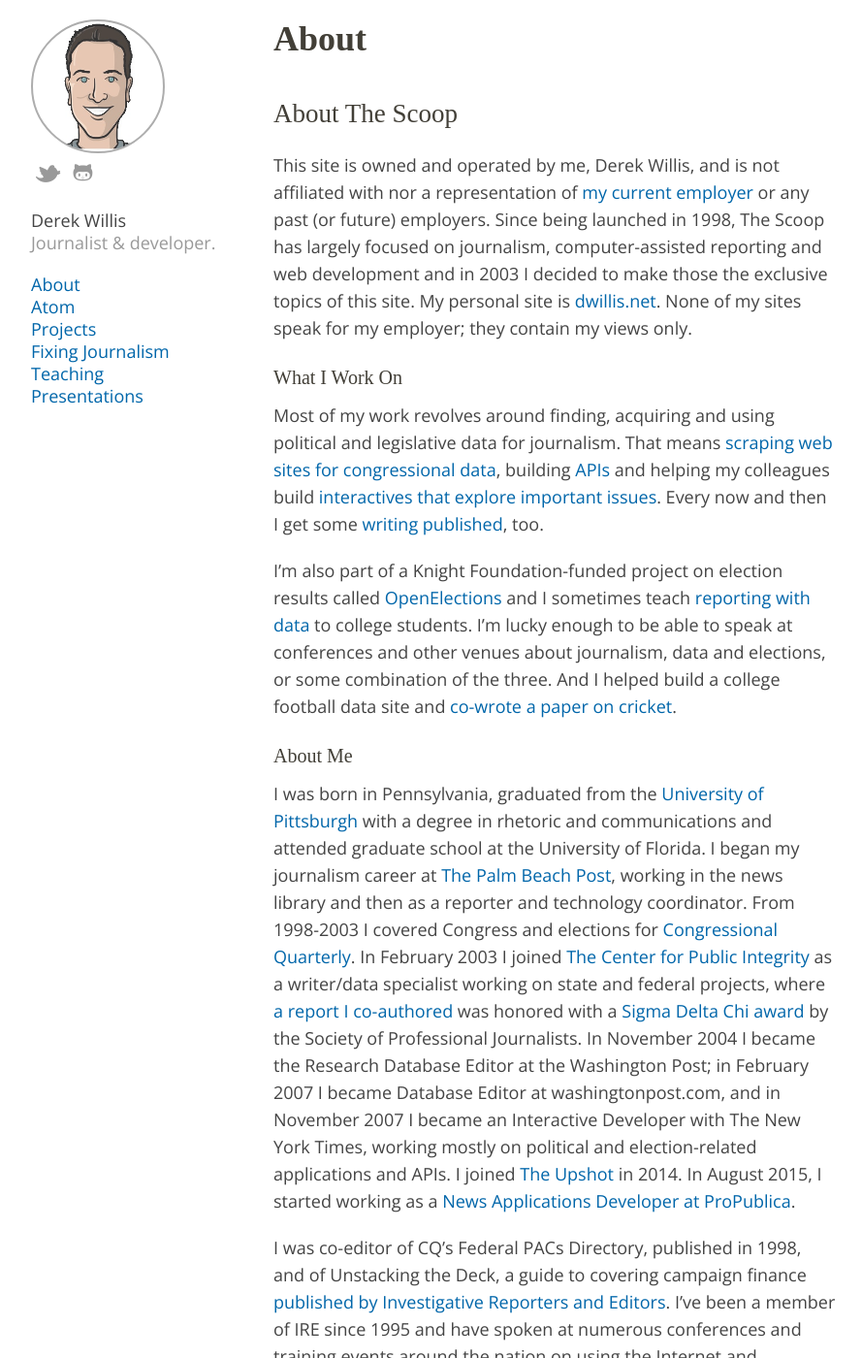
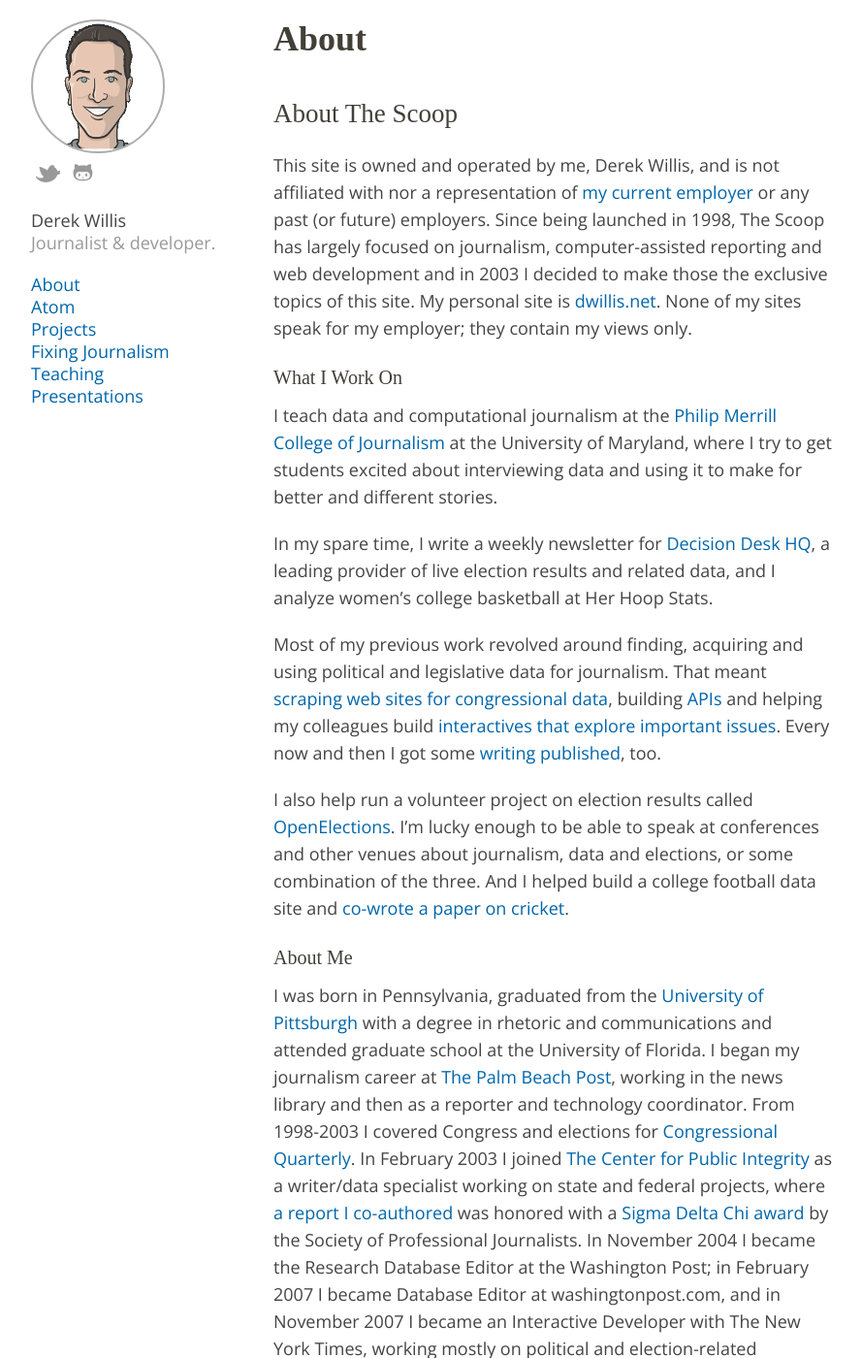
Before and after one commit to dwillis/dwillis.github.com, a Jekyll site: the page built from about.md, in a window 1280 px wide and 1400 px high. Shown: the whole window at 97% size, without its empty margins (138-1027 px from the left). Built offline with Jekyll 4.4.1, drawn with Linux system fonts in a browser that asks for light colours; some web fonts are replaced; some of the changed text lies outside the part shown.

Commit message:
updated about

```diff
--- a/about.md
+++ b/about.md
@@ -10,13 +10,17 @@
 
 ### What I Work On
 
-Most of my work revolves around finding, acquiring and using political and legislative data for journalism. That means [scraping web sites for congressional data](https://github.com/dwillis/statement), building [APIs](https://projects.propublica.org/api-docs/congress-api/) and helping my colleagues build [interactives that explore important issues](https://projects.propublica.org/represent/). Every now and then I get some [writing published](https://www.propublica.org/article/will-nancy-pelosi-open-the-floor-to-bipartisan-ideas), too.
+I teach data and computational journalism at the [Philip Merrill College of Journalism](https://merrill.umd.edu/) at the University of Maryland, where I try to get students excited about interviewing data and using it to make for better and different stories.
 
-I'm also part of a Knight Foundation-funded project on election results called [OpenElections](http://blog.openelections.net/) and I sometimes teach [reporting with data](http://dwillis.github.io/data-reporting/index.html) to college students. I'm lucky enough to be able to speak at conferences and other venues about journalism, data and elections, or some combination of the three. And I helped build a college football data site and [co-wrote a paper on cricket](https://github.com/dwillis/toss-up/blob/master/write_up/cricket.pdf).
+In my spare time, I write a weekly newsletter for [Decision Desk HQ](https://decisiondeskhq.com/), a leading provider of live election results and related data, and I analyze women's college basketball at Her Hoop Stats.
+
+Most of my previous work revolved around finding, acquiring and using political and legislative data for journalism. That meant [scraping web sites for congressional data](https://github.com/dwillis/statement), building [APIs](https://projects.propublica.org/api-docs/congress-api/) and helping my colleagues build [interactives that explore important issues](https://projects.propublica.org/represent/). Every now and then I got some [writing published](https://www.propublica.org/article/will-nancy-pelosi-open-the-floor-to-bipartisan-ideas), too.
+
+I also help run a volunteer project on election results called [OpenElections](http://blog.openelections.net/). I'm lucky enough to be able to speak at conferences and other venues about journalism, data and elections, or some combination of the three. And I helped build a college football data site and [co-wrote a paper on cricket](https://github.com/dwillis/toss-up/blob/master/write_up/cricket.pdf).
 
 ### About Me
 
-I was born in Pennsylvania, graduated from the [University of Pittsburgh](http://www.pitt.edu/) with a degree in rhetoric and communications and attended graduate school at the University of Florida. I began my journalism career at [The Palm Beach Post](http://www.pbpost.com/), working in the news library and then as a reporter and technology coordinator. From 1998-2003 I covered Congress and elections for [Congressional Quarterly](http://www.cq.com/). In February 2003 I joined [The Center for Public Integrity](http://www.publicintegrity.org/) as a writer/data specialist working on state and federal projects, where [a report I co-authored](http://www.publicintegrity.org/politics/elections/silent-partners) was honored with a [Sigma Delta Chi award](http://www.spj.org/news.asp?ref=364) by the Society of Professional Journalists. In November 2004 I became the Research Database Editor at the Washington Post; in February 2007 I became Database Editor at washingtonpost.com, and in November 2007 I became an Interactive Developer with The New York Times, working mostly on political and election-related applications and APIs. I joined [The Upshot](https://www.nytimes.com/by/derek-willis) in 2014. In August 2015, I started working as a [News Applications Developer at ProPublica](https://www.propublica.org/people/derek-willis).
+I was born in Pennsylvania, graduated from the [University of Pittsburgh](http://www.pitt.edu/) with a degree in rhetoric and communications and attended graduate school at the University of Florida. I began my journalism career at [The Palm Beach Post](http://www.pbpost.com/), working in the news library and then as a reporter and technology coordinator. From 1998-2003 I covered Congress and elections for [Congressional Quarterly](http://www.cq.com/). In February 2003 I joined [The Center for Public Integrity](http://www.publicintegrity.org/) as a writer/data specialist working on state and federal projects, where [a report I co-authored](http://www.publicintegrity.org/politics/elections/silent-partners) was honored with a [Sigma Delta Chi award](http://www.spj.org/news.asp?ref=364) by the Society of Professional Journalists. In November 2004 I became the Research Database Editor at the Washington Post; in February 2007 I became Database Editor at washingtonpost.com, and in November 2007 I became an Interactive Developer with The New York Times, working mostly on political and election-related applications and APIs. I joined [The Upshot](https://www.nytimes.com/by/derek-willis) in 2014. From 2015-2021, I worked as a [News Applications Developer at ProPublica](https://www.propublica.org/people/derek-willis).
 
 I was co-editor of CQ’s Federal PACs Directory, published in 1998, and of Unstacking the Deck, a guide to covering campaign finance [published by Investigative Reporters and Editors](http://www.ire.org/resource-center/books/). I’ve been a member of IRE since 1995 and have spoken at numerous conferences and training events around the nation on using the Internet and campaign finance data. I have served as an adjunct faculty member at The George Washington University, Northwestern University and Georgetown University, teaching data reporting classes. I live outside Washington, D.C., with my wife, daughter and two cats. Email me at dwillis AT gmail DOT com.
 
```
